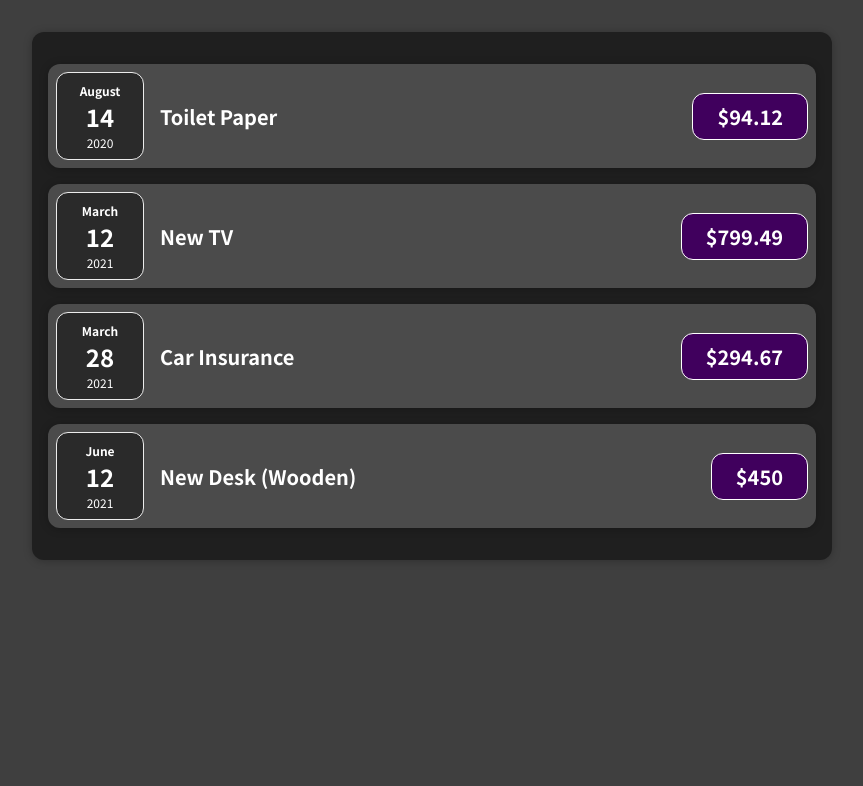
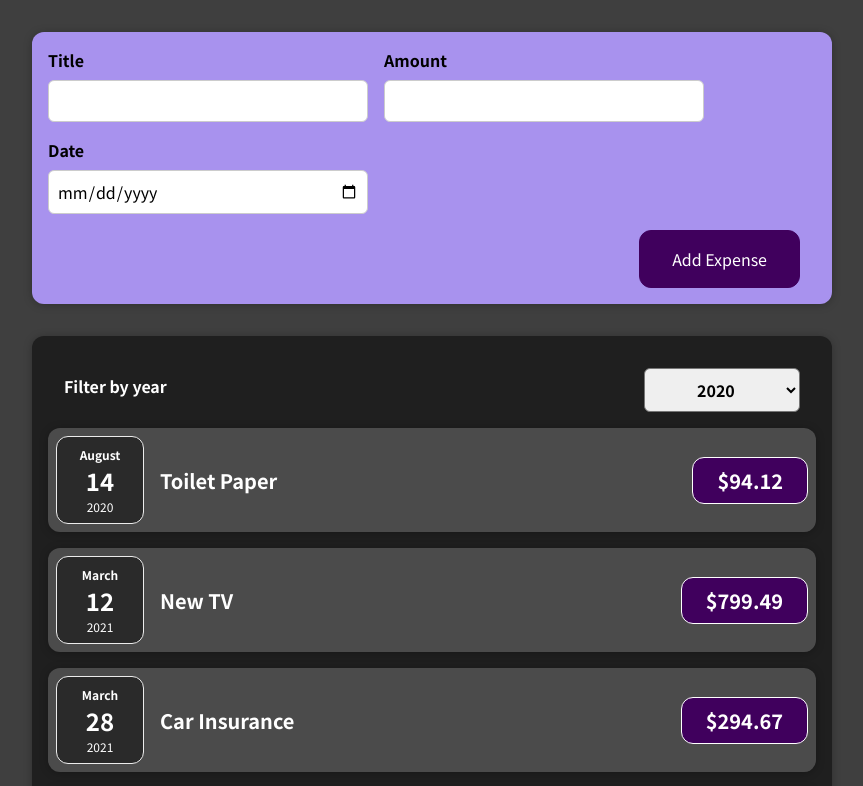
Before and after one commit to ThomasCode92/Expense-Tracker, a React (Create React App) app: page / in a window 1280 px wide. Shown: the top 786 px of the page, without its empty margins (208-1071 px from the left). Built offline with nearby package versions, Linux system fonts and the light colour scheme.

Commit message:
React State & Working with Events

```diff
--- a/src/App.js
+++ b/src/App.js
@@ -1,3 +1,4 @@
+import NewExpense from './components/NewExpense/NewExpense';
 import Expenses from './components/Expenses/Expenses';
 
 const App = () => {
@@ -23,7 +24,17 @@
     },
   ];
 
-  return <Expenses items={expenses} />;
+  const addExpenseHandler = expense => {
+    console.log('In App.js');
+    console.log(expense);
+  };
+
+  return (
+    <div>
+      <NewExpense onAddExpense={addExpenseHandler} />
+      <Expenses items={expenses} />
+    </div>
+  );
 };
 
 export default App;
--- a/src/components/Expenses/Expenses.js
+++ b/src/components/Expenses/Expenses.js
@@ -1,12 +1,24 @@
 import Card from '../UI/Card';
+import ExpensesFilter from './ExpensesFilter';
 import ExpenseItem from './ExpenseItem';
 import './Expenses.css';
+import { useState } from 'react';
 
 const Expenses = props => {
   const expenses = props.items;
 
+  const [filteredYear, setFilteredYear] = useState('2020');
+
+  const filterChangeHandler = selectedYear => {
+    setFilteredYear(selectedYear);
+  };
+
   return (
     <Card className="expenses">
+      <ExpensesFilter
+        selectedYear={filteredYear}
+        onFilterChange={filterChangeHandler}
+      />
       <ExpenseItem
         title={expenses[0].title}
         amount={expenses[0].amount}
--- /dev/null
+++ b/src/components/Expenses/ExpensesFilter.css
@@ -0,0 +1,24 @@
+.expenses-filter {
+  color: white;
+  padding: 0 1rem;
+}
+
+.expenses-filter__control {
+  display: flex;
+  width: 100%;
+  align-items: center;
+  justify-content: space-between;
+  margin: 1rem 0;
+}
+
+.expenses-filter label {
+  font-weight: bold;
+  margin-bottom: 0.5rem;
+}
+
+.expenses-filter select {
+  font: inherit;
+  padding: 0.5rem 3rem;
+  font-weight: bold;
+  border-radius: 6px;
+}
--- /dev/null
+++ b/src/components/Expenses/ExpensesFilter.js
@@ -0,0 +1,26 @@
+import React from 'react';
+
+import './ExpensesFilter.css';
+
+const ExpensesFilter = props => {
+  const dropdownChangeHandler = event => {
+    const selectedYear = event.target.value;
+    props.onFilterChange(selectedYear);
+  };
+
+  return (
+    <div className="expenses-filter">
+      <div className="expenses-filter__control">
+        <label>Filter by year</label>
+        <select value={props.selectedYear} onChange={dropdownChangeHandler}>
+          <option value="2022">2022</option>
+          <option value="2021">2021</option>
+          <option value="2020">2020</option>
+          <option value="2019">2019</option>
+        </select>
+      </div>
+    </div>
+  );
+};
+
+export default ExpensesFilter;
--- /dev/null
+++ b/src/components/NewExpense/ExpenseForm.css
@@ -0,0 +1,26 @@
+.new-expense__controls {
+  display: flex;
+  flex-wrap: wrap;
+  gap: 1rem;
+  margin-bottom: 1rem;
+  text-align: left;
+}
+
+.new-expense__control label {
+  font-weight: bold;
+  margin-bottom: 0.5rem;
+  display: block;
+}
+
+.new-expense__control input {
+  font: inherit;
+  padding: 0.5rem;
+  border-radius: 6px;
+  border: 1px solid #ccc;
+  width: 20rem;
+  max-width: 100%;
+}
+
+.new-expense__actions {
+  text-align: right;
+}
--- /dev/null
+++ b/src/components/NewExpense/ExpenseForm.js
@@ -0,0 +1,87 @@
+import { useState } from 'react';
+import './ExpenseForm.css';
+
+const ExpenseForm = props => {
+  const [userInput, setUserInput] = useState({
+    enteredTitle: '',
+    enteredAmount: '',
+    enteredDate: '',
+  });
+
+  const titleChangeHandler = event => {
+    setUserInput(prevState => {
+      return { ...prevState, enteredTitle: event.target.value };
+    });
+  };
+
+  const amountChangeHandler = event => {
+    setUserInput(prevState => {
+      return { ...prevState, enteredAmount: event.target.value };
+    });
+  };
+
+  const dateChangeHandler = event => {
+    setUserInput(prevState => {
+      return { ...prevState, enteredDate: event.target.value };
+    });
+  };
+
+  const submitHandler = event => {
+    event.preventDefault();
+
+    const expenseData = {
+      title: userInput.enteredTitle,
+      amount: userInput.enteredAmount,
+      date: new Date(userInput.enteredDate),
+    };
+
+    props.onSaveExpenseData(expenseData);
+
+    // Reset the form
+    setUserInput({
+      enteredTitle: '',
+      enteredAmount: '',
+      enteredDate: '',
+    });
+  };
+
+  return (
+    <form onSubmit={submitHandler}>
+      <div className="new-expense__controls">
+        <div className="new-expense__control">
+          <label>Title</label>
+          <input
+            type="text"
+            value={userInput.enteredTitle}
+            onChange={titleChangeHandler}
+          />
+        </div>
+        <div className="new-expense__control">
+          <label>Amount</label>
+          <input
+            type="number"
+            min="0.01"
+            step="0.01"
+            value={userInput.enteredAmount}
+            onChange={amountChangeHandler}
+          />
+        </div>
+        <div className="new-expense__control">
+          <label>Date</label>
+          <input
+            type="date"
+            min="2019-01-01"
+            max="2024-12-31"
+            value={userInput.enteredDate}
+            onChange={dateChangeHandler}
+          />
+        </div>
+      </div>
+      <div className="new-expense__actions">
+        <button type="submit">Add Expense</button>
+      </div>
+    </form>
+  );
+};
+
+export default ExpenseForm;
--- /dev/null
+++ b/src/components/NewExpense/NewExpense.css
@@ -0,0 +1,38 @@
+.new-expense {
+  background-color: #a892ee;
+  padding: 1rem;
+  margin: 2rem auto;
+  width: 50rem;
+  max-width: 95%;
+  border-radius: 12px;
+  text-align: center;
+  box-shadow: 0 1px 8px rgba(0, 0, 0, 0.25);
+}
+
+.new-expense button {
+  font: inherit;
+  cursor: pointer;
+  padding: 1rem 2rem;
+  border: 1px solid #40005d;
+  background-color: #40005d;
+  color: white;
+  border-radius: 12px;
+  margin-right: 1rem;
+}
+
+.new-expense button:hover,
+.new-expense button:active {
+  background-color: #510674;
+  border-color: #510674;
+}
+
+.new-expense button.alternative {
+  color: #220131;
+  border-color: transparent;
+  background-color: transparent;
+}
+
+.new-expense button.alternative:hover,
+.new-expense button.alternative:active {
+  background-color: #ddb3f8;
+}
--- /dev/null
+++ b/src/components/NewExpense/NewExpense.js
@@ -0,0 +1,21 @@
+import ExpenseForm from './ExpenseForm';
+import './NewExpense.css';
+
+const NewExpense = props => {
+  const saveExpenseDataHandler = enteredExpenseData => {
+    const expenseData = {
+      ...enteredExpenseData,
+      id: Math.random().toString(),
+    };
+
+    props.onAddExpense(expenseData);
+  };
+
+  return (
+    <div className="new-expense">
+      <ExpenseForm onSaveExpenseData={saveExpenseDataHandler} />
+    </div>
+  );
+};
+
+export default NewExpense;
```
